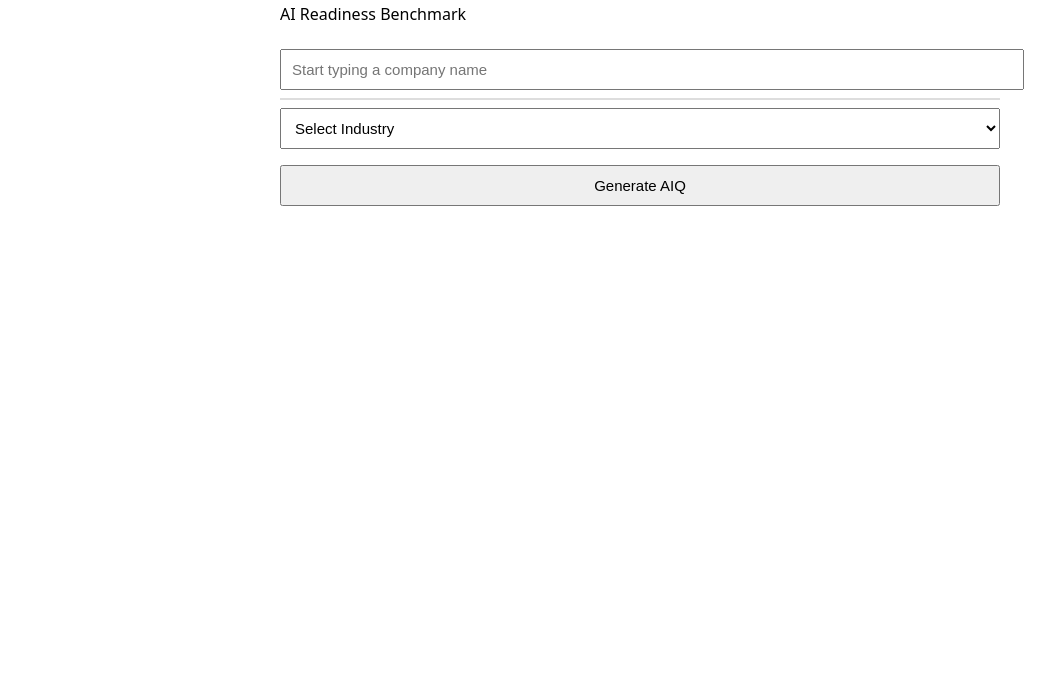
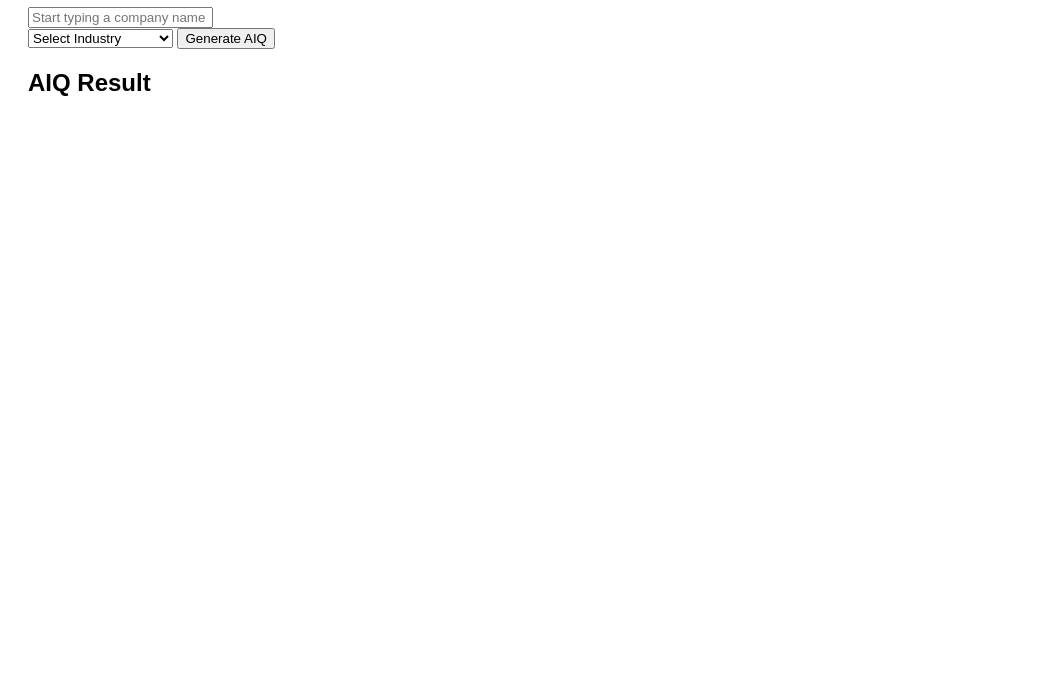
Before and after one commit to Sukeshni31/deltaiq-clean, a website: page index.html in a window 1280 px wide. Shown: the part 101-800 px from the top of the page, without its empty margins (0-1059 px from the left). Drawn offline with nearby package versions, Linux system fonts and the light colour scheme.

Commit message:
Refactor index.html for better structure and functionality
Updated HTML structure and improved styling. Added Chart.js for rendering charts and modified JavaScript for event handling.

```diff
--- a/index.html
+++ b/index.html
@@ -1,46 +1,38 @@
 <!DOCTYPE html>
 <html>
 <head>
-<meta charset="UTF-8">
   <title>DeltaAIQ</title>
+  <script src="https://cdn.jsdelivr.net/npm/chart.js"></script>
   <style>
-body { font-family: system-ui, sans-serif; max-width: 720px; margin: 40px auto; }
-input, select, button { width: 100%; padding: 10px; margin: 8px 0; font-size: 15px; }
-button { cursor: pointer; }
-.card { border: 1px solid #ddd; padding: 16px; margin-top: 16px; border-radius: 8px; }
-#results { border: 1px solid #ddd; max-height: 150px; overflow-y: auto; }
-#results div { padding: 4px; cursor: pointer; }
-#results div:hover { background: #f0f0f0; }
+    body { font-family: sans-serif; padding: 20px; }
+    #results div { cursor: pointer; padding: 5px; }
+    #results div:hover { background: #eee; }
   </style>
 </head>
 <body>
+  <h1>DeltaAIQ - AI Readiness Benchmark</h1>
 
-<h1>DeltaAIQ</h1>
-<p>AI Readiness Benchmark</p>
-
-<input id="company" placeholder="Start typing a company name">
+  <input id="companyInput" placeholder="Start typing a company name" />
   <div id="results"></div>
-
-<select id="industry">
+  <select id="industrySelect">
     <option value="">Select Industry</option>
     <option>IT Services</option>
     <option>Aviation</option>
     <option>Manufacturing</option>
     <option>Pharma / Healthcare</option>
-  <option>SaaS / Product</option>
-  <option>GCC / Captive</option>
   </select>
+  <button id="generateBtn">Generate AIQ</button>
 
-<button onclick="generate()">Generate AIQ</button>
-
-<div id="output"></div>
+  <h2>AIQ Result</h2>
+  <div id="aiqOutput"></div>
+  <canvas id="aiqChart" width="400" height="200"></canvas>
 
 <script>
-const input = document.getElementById("company");
+const input = document.getElementById("companyInput");
 const results = document.getElementById("results");
+const industrySelect = document.getElementById("industrySelect");
 let timer;
 
-// --- Autocomplete ---
 input.addEventListener("input", () => {
   clearTimeout(timer);
   timer = setTimeout(async () => {
@@ -57,45 +49,49 @@ function selectCompany(name) {
   results.innerHTML = "";
 }
 
-// --- Generate AIQ ---
-async function generate() {
+document.getElementById("generateBtn").addEventListener("click", async () => {
   const company = input.value.trim();
-  const industry = document.getElementById("industry").value;
-  const output = document.getElementById("output");
+  const industry = industrySelect.value;
+  if (!company || !industry) { alert("Select company and industry"); return; }
 
-  if (!company || !industry) { alert("Enter company and industry"); return; }
-
-  output.innerHTML = "Calculating AIQ…";
-
-  try {
   const res = await fetch("/api/aiq", {
     method: "POST",
-      headers: { "Content-Type": "application/json" },
+    headers: {"Content-Type": "application/json"},
     body: JSON.stringify({ company, industry })
   });
-
-    if (!res.ok) { const t = await res.text(); throw new Error(t); }
   const data = await res.json();
 
-    output.innerHTML = `
-      <div class="card">
-        <h2>${data.aiq} / 100</h2>
-        <p><strong>Industry median:</strong> ${data.industryMedian}</p>
-        <p><strong>Position:</strong> ${data.position}</p>
-      </div>
+  document.getElementById("aiqOutput").innerText = `
+Company: ${company}
+Industry: ${industry}
+AIQ: ${data.aiq}
+Industry Median: ${data.industryMedian}
+Position: ${data.position}
+  `;
 
-      <div class="card">
-        <h3>Peer Comparison</h3>
-        ${data.peerComparison.peers.map(p => `<div>${p.name} — <strong>${p.score}</strong></div>`).join("")}
-        <p><strong>Rank:</strong> ${data.peerComparison.rank} of ${data.peerComparison.total}</p>
-      </div>
-    `;
-  } catch(err) {
-    console.error(err);
-    output.innerHTML = `<p style="color:red">Error: ${err.message}</p>`;
+  // Render chart
+  const ctx = document.getElementById("aiqChart").getContext("2d");
+  new Chart(ctx, {
+    type: 'bar',
+    data: {
+      labels: ['AIQ', 'Industry Median'],
+      datasets: [{
+        label: 'Score',
+        data: [data.aiq, data.industryMedian],
+        backgroundColor: ['#4CAF50', '#2196F3']
+      }]
+    },
+    options: {
+      plugins: {
+        legend: { display: false },
+        tooltip: { enabled: true }
+      },
+      scales: {
+        y: { min: 0, max: 100 }
       }
     }
+  });
+});
 </script>
-
 </body>
 </html>
```
Lines whose indentation alone changed are shown as unchanged.
